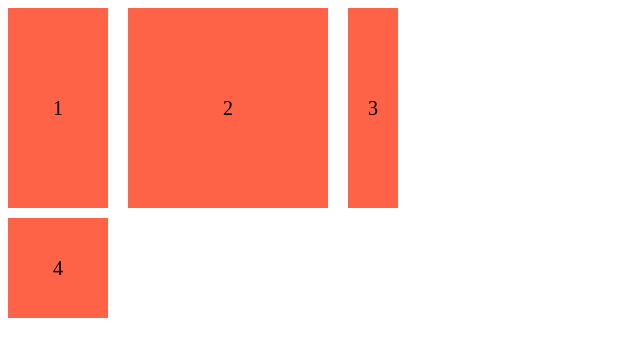
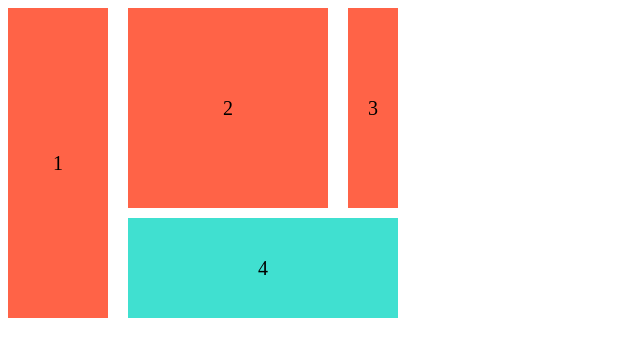
Before and after one commit to parangwave/css-layout-master-class, a website built with Vite: page index.html in a window 1280 px wide. Shown: the whole page, without its empty margins (0-640 px from the left). Built offline with nearby package versions, Linux system fonts and the light colour scheme.

Commit message:
Grid - Grid lines

```diff
--- a/index.html
+++ b/index.html
@@ -4,7 +4,7 @@
     <meta charset="UTF-8" />
     <meta name="viewport" content="width=device-width, initial-scale=1.0" />
     <link rel="stylesheet" href="style.css" />
-    <title>Grid - Columns and Rows</title>
+    <title>Grid - Grid Lines</title>
   </head>
   <body>
     <div class="parent">
--- a/style.css
+++ b/style.css
@@ -14,3 +14,16 @@
   justify-content: center;
   align-items: center;
 }
+
+.child:first-child {
+  /* grid-row-start: 1;
+  grid-row-end: -1; */
+  grid-row: 1 / -1;
+}
+
+.child:last-child {
+  background-color: turquoise;
+  /* grid-column-start: 2;
+  grid-column-end: -1; */
+  grid-column: 2 / -1;
+}
```
